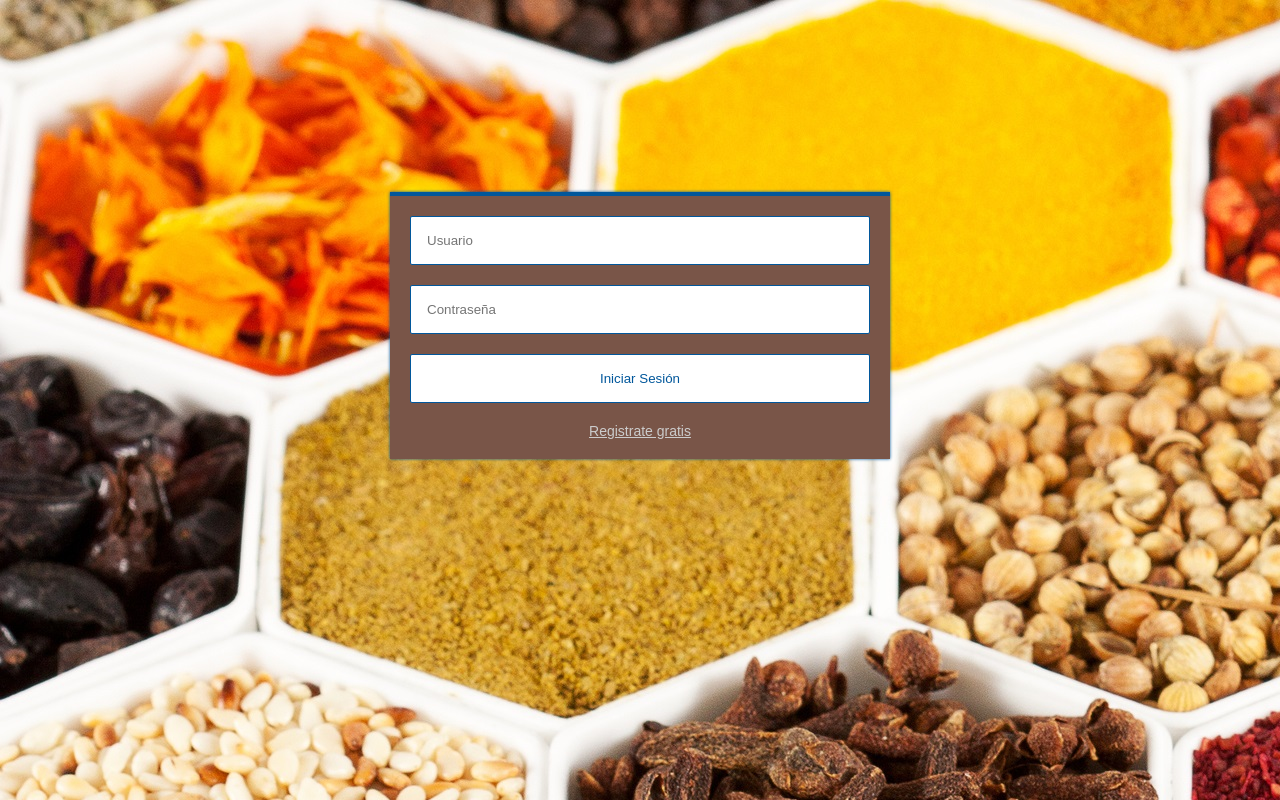
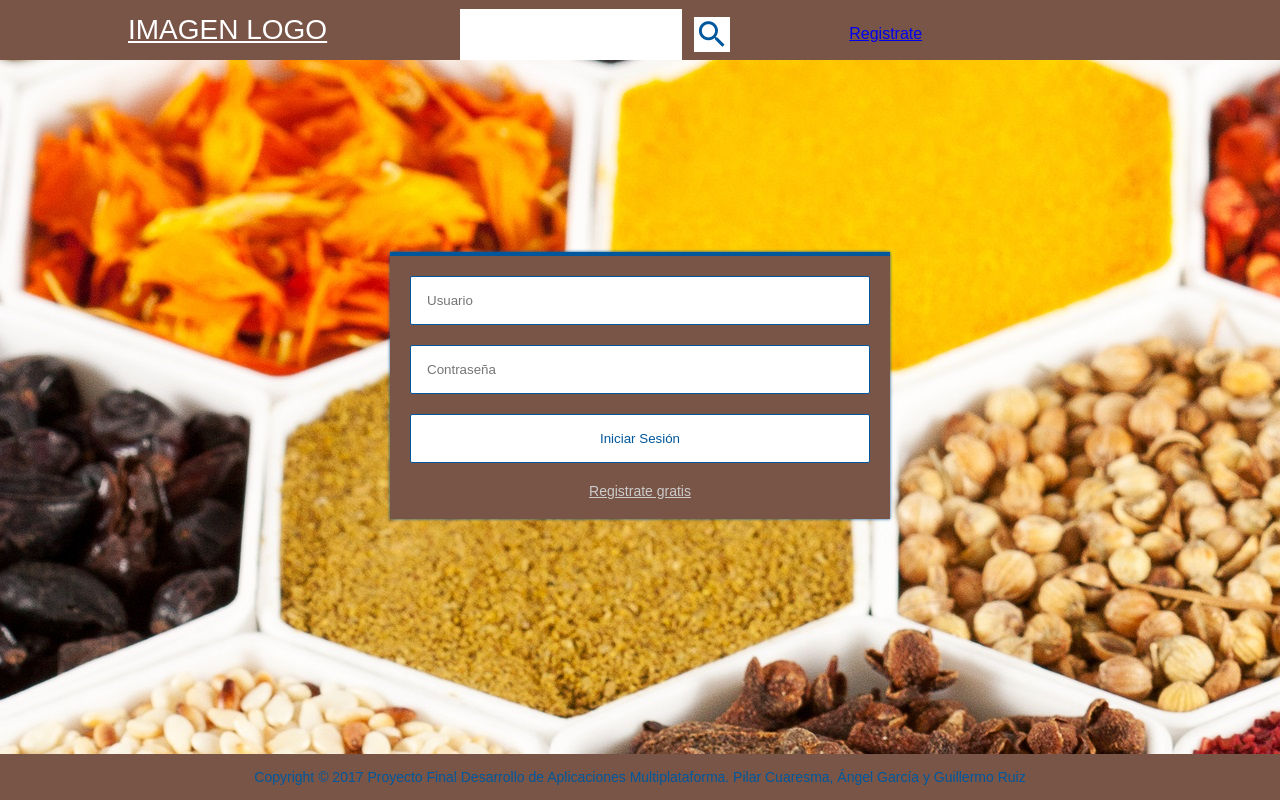
Before and after one commit to neryen/Web-chef, a plain HTML site: page ProyectoFinal/HTML/Login.html in a window 1280 px wide. Drawn offline with nearby package versions, Linux system fonts and the light colour scheme; a web font is replaced by a local one.

Commit message:
Add files via upload

```diff
--- a/ProyectoFinal/CSS/Estilo-Login.css
+++ b/ProyectoFinal/CSS/Estilo-Login.css
@@ -50,3 +50,63 @@ form input{
     width: 100%;
     display: block;
 }
+
+/* --- Header ---*/
+
+header {
+	color: #01579B;
+	margin-bottom: 30px;
+	background: #795548;
+}
+
+li{
+    display: inline-flex;
+    margin-right: 10%;
+}
+
+.material-icons.md-36 {
+    font-size: 220%;
+    vertical-align: middle;
+    margin-top: 3%;
+    margin-left: 5%;
+    margin-bottom: 3%;
+    background: white;
+}
+
+.busqueda{
+    padding: 10px;
+    padding-right: 35px;
+    border: none;
+}
+
+header .contenedor {
+	overflow: hidden;
+}
+
+header .logo {
+	max-width: 300px;
+    margin-left: 10%;
+    left: 200px;
+    top:0;
+}
+
+header .logo a {
+	color: #fff;
+	font-size: 28px;
+	line-height: 60px;
+}
+
+/* --- Footer --- */
+footer {
+    width: 100%;
+    bottom: 0;
+    position: fixed;
+	background: #795548;
+	color: #01579B;
+}
+
+footer .copyright {
+	text-align: center;
+	font-size: 14px;
+	padding: 15px 0;
+}
--- a/ProyectoFinal/CSS/Estilo-Registro.css
+++ b/ProyectoFinal/CSS/Estilo-Registro.css
@@ -50,3 +50,63 @@ form input{
     width: 100%;
     display: block;
 }
+
+/* --- Header ---*/
+
+header {
+	color: #01579B;
+	margin-bottom: 30px;
+	background: #795548;
+}
+
+li{
+    display: inline-flex;
+    margin-right: 10%;
+}
+
+.material-icons.md-36 {
+    font-size: 220%;
+    vertical-align: middle;
+    margin-top: 3%;
+    margin-left: 5%;
+    margin-bottom: 3%;
+    background: white;
+}
+
+.busqueda{
+    padding: 10px;
+    padding-right: 35px;
+    border: none;
+}
+
+header .contenedor {
+	overflow: hidden;
+}
+
+header .logo {
+	max-width: 300px;
+    margin-left: 10%;
+    left: 200px;
+    top:0;
+}
+
+header .logo a {
+	color: #fff;
+	font-size: 28px;
+	line-height: 60px;
+}
+
+/* --- Footer --- */
+footer {
+    width: 100%;
+    bottom: 0;
+    position: fixed;
+	background: #795548;
+	color: #01579B;
+}
+
+footer .copyright {
+	text-align: center;
+	font-size: 14px;
+	padding: 15px 0;
+}
--- a/ProyectoFinal/HTML/Login.html
+++ b/ProyectoFinal/HTML/Login.html
@@ -11,6 +11,8 @@ and open the template in the editor.
         <script src="http://ajax.googleapis.com/ajax/libs/jquery/1.7.2/jquery.min.js"></script>
         <link href='https://fonts.googleapis.com/css?family=Hammersmith+One' rel='stylesheet' type='text/css'>
         <link href="../CSS/Estilo-Login.css" rel="stylesheet" type="text/css"/>
+        <link href="https://fonts.googleapis.com/icon?family=Material+Icons"
+      rel="stylesheet">
     </head>
     <script>
         function comprobar(){
@@ -29,6 +31,22 @@ and open the template in the editor.
         }
     </script>
     <body>
+       <header>
+           <ul class="contenedor">
+               <li class="logo">
+                  <p><a href="Principal.html">IMAGEN LOGO</a></p>
+               </li>
+
+               <li>
+                   <input class="busqueda" type="search"/><i class="material-icons md-36">search</i>
+               </li>
+
+               <li>
+                   <a href="Registro.html">Registrate</a>
+               </li>
+           </ul>
+        </header>
+
         <div class="ini">
             <form>
                 <input type="text" class="inicio" name="usuario" required="required" placeholder="Usuario" id='usuario' pattern="^[_a-z0-9-]+(\.[_a-z0-9-]+)*@[a-z0-9-]+(\.[a-z0-9-]+)*(\.[a-z]{2,3})$" title="Corresponde al email" value=""/>
@@ -37,5 +55,8 @@ and open the template in the editor.
                 <a id="en" href="Registro.html">Registrate gratis</a>
             </form>
         </div>
+        <footer>
+            <p class="copyright">Copyright © 2017 Proyecto Final Desarrollo de Aplicaciones Multiplataforma. Pilar Cuaresma, Ángel García y Guillermo Ruiz</p>
+	    </footer>
     </body>
 </html>
```
Also changed, not shown: ProyectoFinal/HTML/Registro.html (+21 -0 lines).
